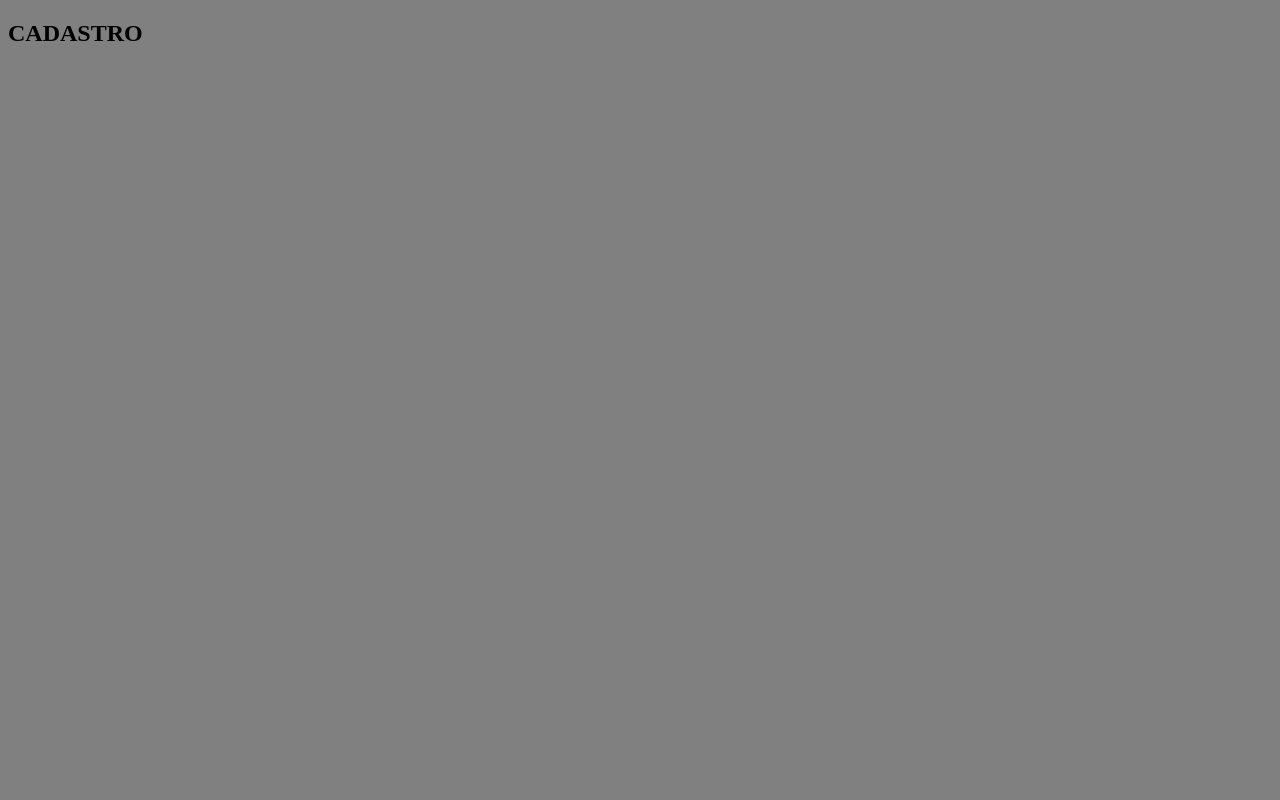
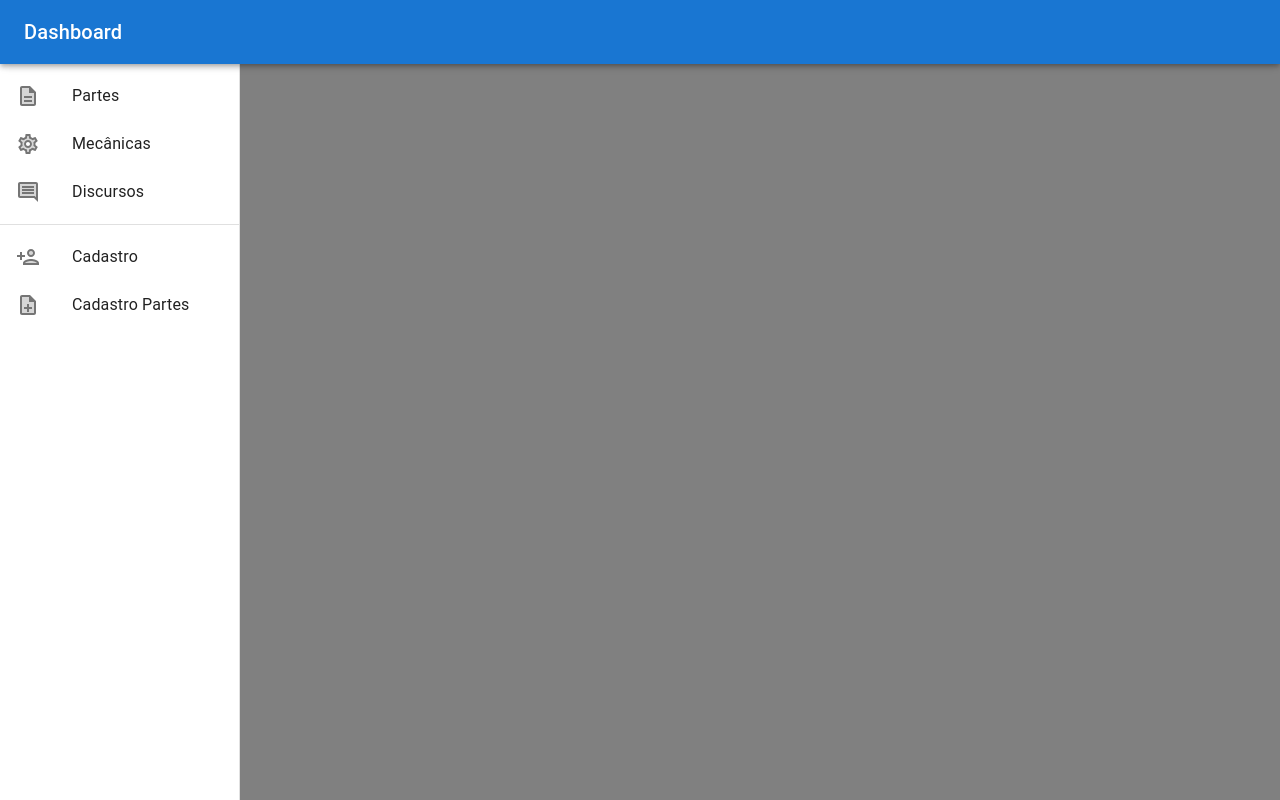
Before and after one commit to czndy/quadro_anuncios_web, a React (Create React App) app in the folder frontend/: page /cadastro in a window 1280 px wide. Built offline with nearby package versions, Linux system fonts and the light colour scheme.

Commit message:
component injection on /teste

```diff
--- a/frontend/src/pages/Cadastro/cadastro.js
+++ b/frontend/src/pages/Cadastro/cadastro.js
@@ -1,5 +1,8 @@
-export default function Cadastro(){
+export default function Cadastro({menu}){
     return(
-        <h2>CADASTRO</h2>
+        <>
+            {menu}
+            <h2>CADASTRO</h2>
+        </>
     )
 }
--- a/frontend/src/router.js
+++ b/frontend/src/router.js
@@ -8,7 +8,8 @@
 import Cadastro from "./pages/Cadastro/cadastro";
 import Partes from "./pages/Partes/partes";
 import CadastroPartes from "./pages/CadastroPartes/cadastroPartes";
-
+import Teste from "./pages/Teste/teste";
+import Menu from "./pages/Menu/menu";
 
 export default function Router(){
     return (
@@ -18,9 +19,10 @@
                 <Route path="/dashboard" element={<Dashboard/>}/>
                 <Route path="/mecanicas" element={<Mecanicas/>}/>
                 <Route path="/discursos" element={<Discursos/>}/>
-                <Route path="/cadastro" element={<Cadastro/>}/>
+                <Route path="/cadastro" element={<Cadastro menu={<Menu/>}/>}/>
                 <Route path="/partes" element={<Partes/>}/>
                 <Route path="/cadastro-partes" element={<CadastroPartes/>}/>
+                <Route path="/teste" element={<Teste/>}/>
             </Routes>
         </BrowserRouter>
     );
```
